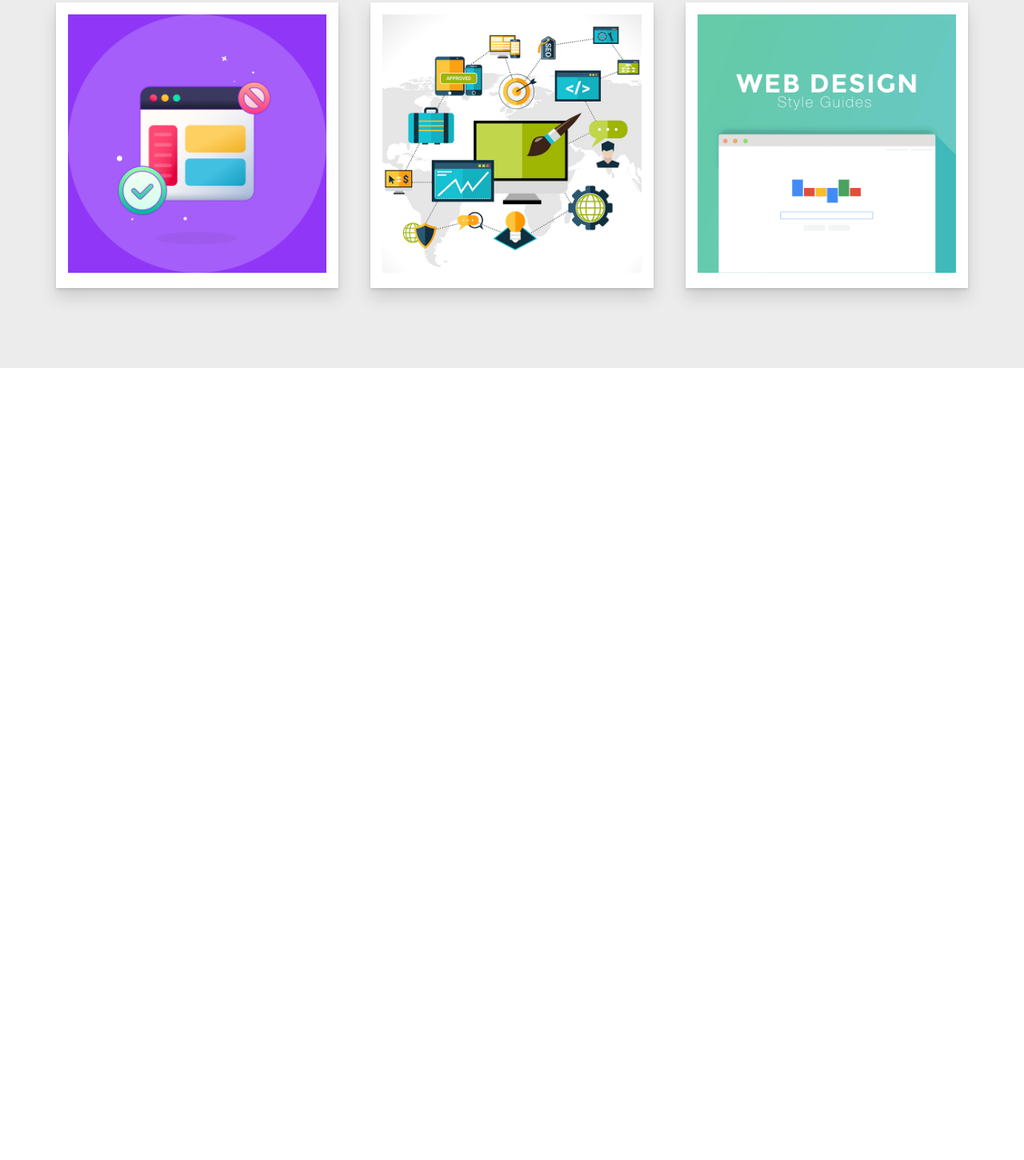
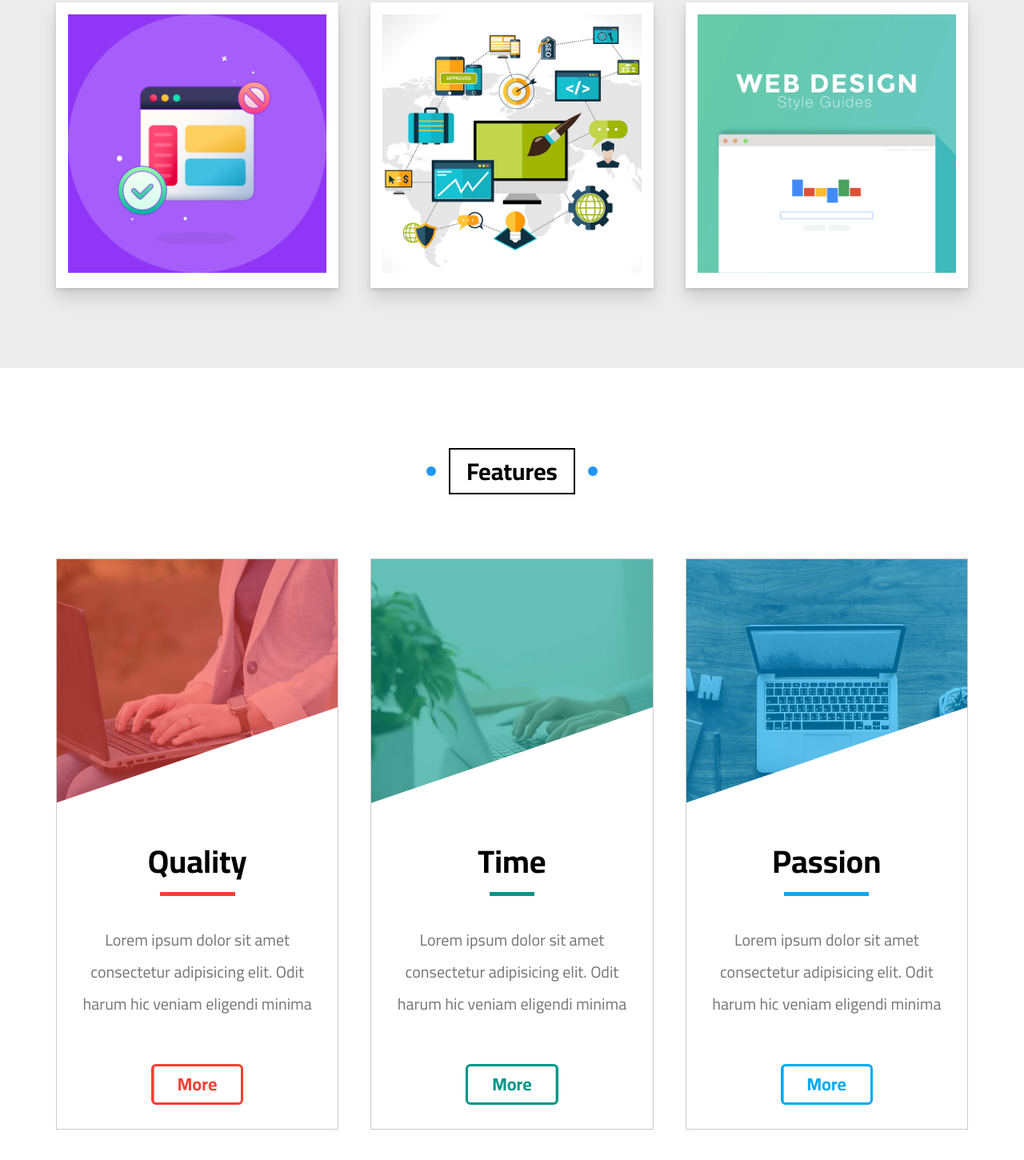
Before and after one commit to youssefayman02/ELZero-Template, a plain HTML site: page index.html in a window 1280 px wide. Shown: the part 2582-4032 px from the top of the page at 80% size. Before the commit the page ends 3042 px from the top, so only its background shows below. Drawn offline with Linux system fonts and the light colour scheme.

Commit message:
added the features section

```diff
--- a/css/main.css
+++ b/css/main.css
@@ -513,12 +513,155 @@ a {
     transition: var(--transition-duration);
 }
 
-.gallery .box .image:hover img{
+.gallery .box .image:hover img {
     transform: rotate(5deg) scale(1.1);
 }
 
 /* End Gallery */
 
+/* Start Features */
+
+.features {
+    padding-top: var(--main-padding);
+    padding-bottom: var(--main-padding);
+    position: relative;
+    background-color: white;
+}
+
+.features .container {
+    display: grid;
+    grid-template-columns: repeat(auto-fill, minmax(300px, 1fr));
+    gap: 40px;
+}
+
+.features .box {
+    text-align: center;
+    border: 1px solid #ccc;
+}
+
+.features .box .img-holder {
+    position: relative;
+    overflow: hidden;
+}
+
+.features .box .img-holder::before {
+    content: "";
+    position: absolute;
+    left: 0;
+    top: 0;
+    width: 100%;
+    height: 100%;
+}
+
+.features .box .img-holder::after {
+    content: "";
+    position: absolute;
+    bottom: 0;
+    right: 0;
+    border-style: solid;
+    border-width: 0px 0px 170px 500px;
+    border-color: transparent transparent white transparent;
+    transition: var(--transition-duration);
+}
+
+.features .box img {
+    max-width: 100%;
+}
+
+.features .box:hover .img-holder::after {
+    border-width: 170px 500px 170px 0px;
+}
+
+.features .box h2 {
+    position: relative;
+    font-size: 40px;
+    margin: auto;
+    width: fit-content;
+}
+
+.features .box h2::after {
+    content: "";
+    position: absolute;
+    bottom: -20px;
+    left: 15px;
+    height: 5px;
+    width: calc(100% - 30px);
+}
+
+.features .box p {
+    line-height: 2;
+    font-size: 20px;
+    margin: 30px 0;
+    padding: 25px;
+    color: #777;
+}
+
+.features .box a {
+    display: block;
+    border: 3px solid transparent;
+    width: fit-content;
+    margin: 0 auto 30px;
+    font-size: 22px;
+    font-weight: bold;
+    padding: 10px 30px;
+    color: red;
+    border-radius: 6px;
+    transition: var(--transition-duration);
+}
+
+.features .quality .img-holder::before {
+    background-color: rgb(244 64 54 / 60%);
+}
+
+.features .quality h2::after {
+    background-color: #f44036;
+}
+
+.features .quality a {
+    color: #f44036;
+    border-color: #f44036;
+    background: linear-gradient(to right, #f44036 50%, white 50%);
+    background-size: 200% 100%;
+    background-position: right bottom;
+}
+
+.features .time .img-holder::before {
+    background-color: rgb(0 150 136 / 60%);
+}
+
+.features .time h2::after {
+    background-color: #009688;
+}
+
+.features .time a {
+    color: #009688;
+    border-color: #009688;
+    background: linear-gradient(to right, #009688 50%, white 50%);
+    background-size: 200% 100%;
+    background-position: right bottom;
+}
+
+.features .passion .img-holder::before {
+    background-color: rgb(3 169 244 / 60%);
+}
+
+.features .passion h2::after {
+    background-color: #03a9f4;
+}
+
+.features .passion a {
+    color: #03a9f4;
+    border-color: #03a9f4;
+    background: linear-gradient(to right, #03a9f4 50%, white 50%);
+    background-size: 200% 100%;
+    background-position: right bottom;
+}
+
+.features .box:hover a {
+    background-position: left bottom;
+    color: white;
+}
+/* End Features */
 /* Start Animation */
 
 @keyframes up-and-down {
@@ -587,7 +730,9 @@ a {
 }
 
 @keyframes flashing {
-    0%,40% {
+
+    0%,
+    40% {
         opacity: 1;
     }
 
--- a/index.html
+++ b/index.html
@@ -231,6 +231,37 @@
         </div>
     </div>
     <!-- End Gallery -->
+    <!-- Start Features -->
+    <div class="features" id="features">
+        <h2 class="main-title">Features</h2>
+        <div class="container">
+            <div class="box quality">
+                <div class="img-holder">
+                    <img src="images/features-01.jpg" alt="">
+                </div>
+                <h2>Quality</h2>
+                <p>Lorem ipsum dolor sit amet consectetur adipisicing elit. Odit harum hic veniam eligendi minima</p>
+                <a href="#">More</a>
+            </div>
+            <div class="box time">
+                <div class="img-holder">
+                    <img src="images/features-02.jpg" alt="">
+                </div>
+                <h2>Time</h2>
+                <p>Lorem ipsum dolor sit amet consectetur adipisicing elit. Odit harum hic veniam eligendi minima</p>
+                <a href="#">More</a>
+            </div>
+            <div class="box passion">
+                <div class="img-holder">
+                    <img src="images/features-03.jpg" alt="">
+                </div>
+                <h2>Passion</h2>
+                <p>Lorem ipsum dolor sit amet consectetur adipisicing elit. Odit harum hic veniam eligendi minima</p>
+                <a href="#">More</a>
+            </div>
+        </div>
+    </div>
+    <!-- End Features -->
 </body>
 
 </html>
```
Also changed, not shown: images/features-01.jpg (added), images/features-02.jpg (added), images/features-03.jpg (added).
